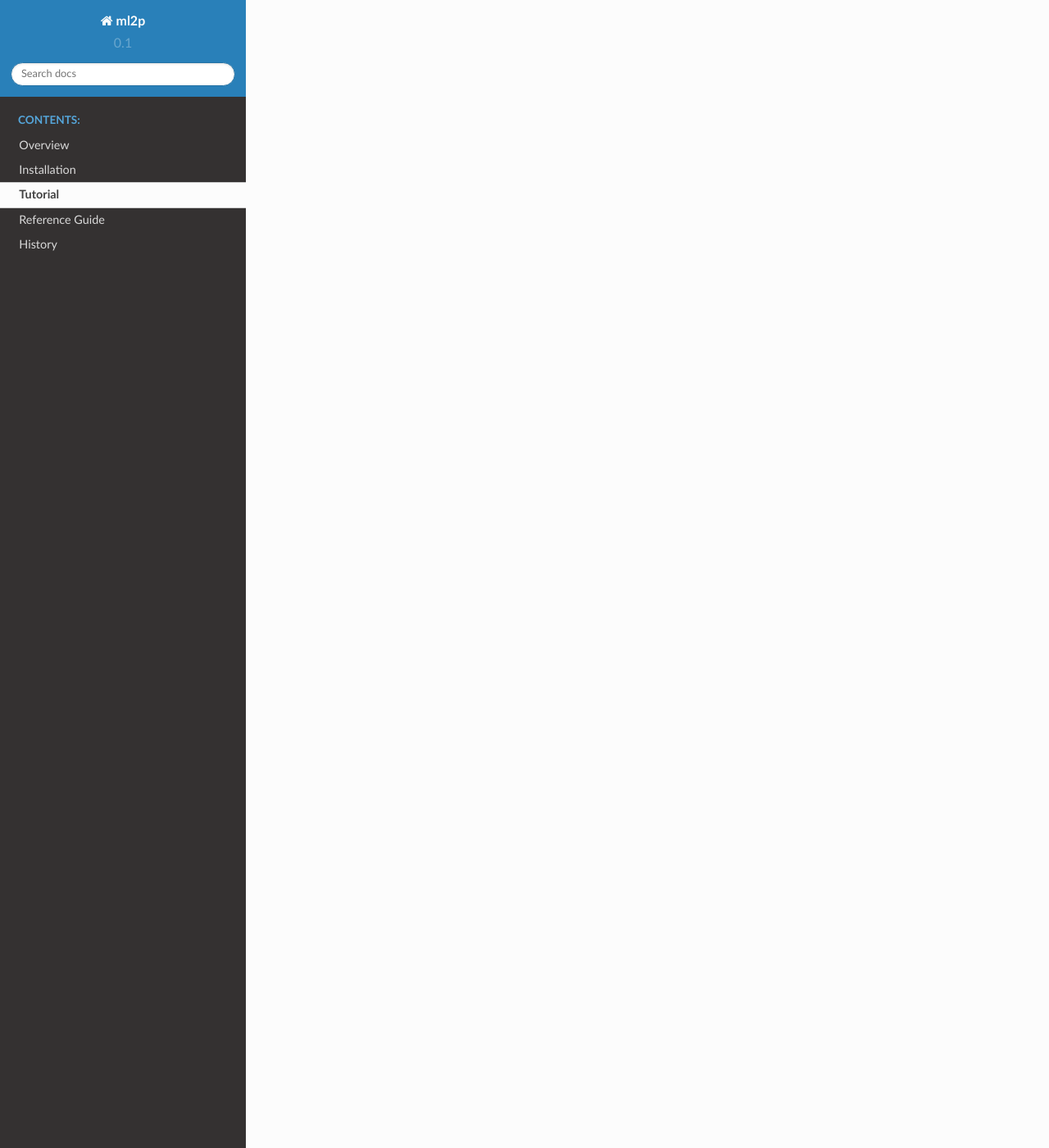
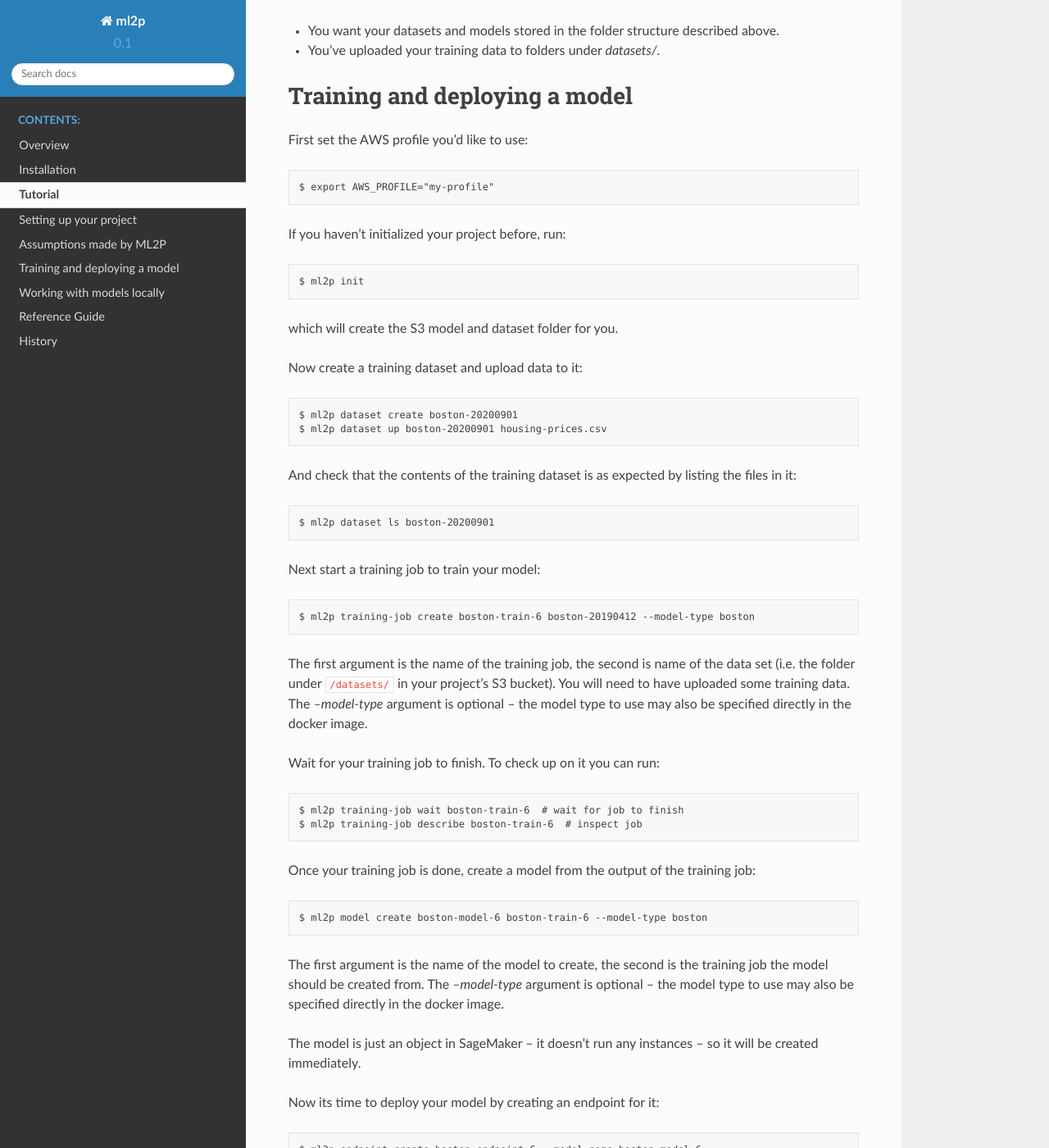
Before and after one commit to prodigyfinance/ml2p, a Sphinx documentation site: the page built from docs/tutorial/index.rst, in a window 1280 px wide and 1400 px high, scrolled down 1704 px. Shown: the whole window at 82% size. Built offline with Sphinx 7.4.7 and the Read the Docs theme 2.0.0, drawn with Linux system fonts in a browser that asks for light colours; some of the changed text lies outside the part shown.

Commit message:
Import steps from README.

```diff
--- a/docs/tutorial/index.rst
+++ b/docs/tutorial/index.rst
@@ -15,3 +15,142 @@
 .. literalinclude:: ml2p.yml
    :language: yaml
    :linenos:
+
+
+Setting up your project
+=======================
+
+To set up your project you'll need to create:
+
+  * the docker image,
+  * the S3 bucket,
+  * and the AWS role
+
+yourself. ML2P does not manage these for you.
+
+When you run `ml2p init` (see below),  ML2P will create the following folder
+structure in your S3 bucket::
+
+  s3://my-project-bucket/
+    models/
+      ... ml2p with place the outputs of your training jobs here ...
+    datasets/
+      ... you should place your data sets here, the name of the
+          subfolder is the name of the data set ...
+
+
+Assumptions made by ML2P
+========================
+
+ML2P is minimal, opinionated and probably wrong in some cases. It currently assumes:
+
+* You want your datasets and models stored in the folder structure described above.
+
+* You've uploaded your training data to folders under `datasets/`.
+
+
+Training and deploying a model
+==============================
+
+First set the AWS profile you'd like to use::
+
+  $ export AWS_PROFILE="my-profile"
+
+If you haven't initialized your project before, run::
+
+  $ ml2p init
+
+which will create the S3 model and dataset folder for you.
+
+Now create a training dataset and upload data to it::
+
+  $ ml2p dataset create boston-20200901
+  $ ml2p dataset up boston-20200901 housing-prices.csv
+
+And check that the contents of the training dataset is as expected by
+listing the files in it::
+
+  $ ml2p dataset ls boston-20200901
+
+Next start a training job to train your model::
+
+  $ ml2p training-job create boston-train-6 boston-20190412 --model-type boston
+
+The first argument is the name of the training job, the second is name of the data
+set (i.e. the folder under ``/datasets/`` in your project's S3 bucket). You will need
+to have uploaded some training data. The `--model-type` argument is optional -- the
+model type to use may also be specified directly in the docker image.
+
+Wait for your training job to finish. To check up on it you can run::
+
+  $ ml2p training-job wait boston-train-6  # wait for job to finish
+  $ ml2p training-job describe boston-train-6  # inspect job
+
+Once your training job is done, create a model from the output of the training job::
+
+  $ ml2p model create boston-model-6 boston-train-6 --model-type boston
+
+The first argument is the name of the model to create, the second is the training job
+the model should be created from.  The `--model-type` argument is optional -- the
+model type to use may also be specified directly in the docker image.
+
+The model is just an object in SageMaker -- it doesn't run any instances -- so it will be
+created immediately.
+
+Now its time to deploy your model by creating an endpoint for it::
+
+  $ ml2p endpoint create boston-endpoint-6 --model-name boston-model-6
+
+The first argument is the name of the endpoint to create, the second is the name of
+the model to create the endpoint from.
+
+Setting up the endpoint takes awhile. To check up on it you can run::
+
+  $ ml2p endpoint wait boston-endpoint-6  # wait for endpoint to be ready
+  $ ml2p endpoint describe boston-endpoint-6  # inspect endpoint
+
+Once the endpoint is ready, your model is deployed!
+
+You can make a test prediction using::
+
+  $ ml2p endpoint invoke boston-endpoint-6 '{"your": "data"}'
+
+And you're done!
+
+
+Working with models locally
+===========================
+
+At times it may be convenient to work with ML2P models on a local machine, rather than
+within SageMaker. ML2P supports both training models locally and loading models trained
+in SageMaker for local analysis.
+
+In either case, first create a local environment::
+
+  # set up a connection to AWS, specifying an appropriate AWS profile name:
+  import boto3
+  session = boto3.session.Session(profile_name="aws-profile")
+
+  # create a local environment, the arguments are the local folder to store the
+  # environment in, the path the ml2p.yml config file, and an optional boto3
+  # session to use for retrieving files from S3.
+  from ml2p.core import LocalEnv
+  env = LocalEnv("./local", "./sagemaker/ml2p.yml", session)
+
+  # import your ml2p model class:
+  from my_package import MyModel
+
+Then to train a model locally::
+
+  env.download_dataset("dataset-name")
+  env.clean_model_folder()
+  trainer = MyModel().trainer(env)
+  trainer.train()
+
+And to load an already trained model::
+
+  env.download_model("training-job-name")
+  predictor = MyModel().predictor(env)
+  predictor.setup()
+
+Happy local analyzing and debugging!
```
